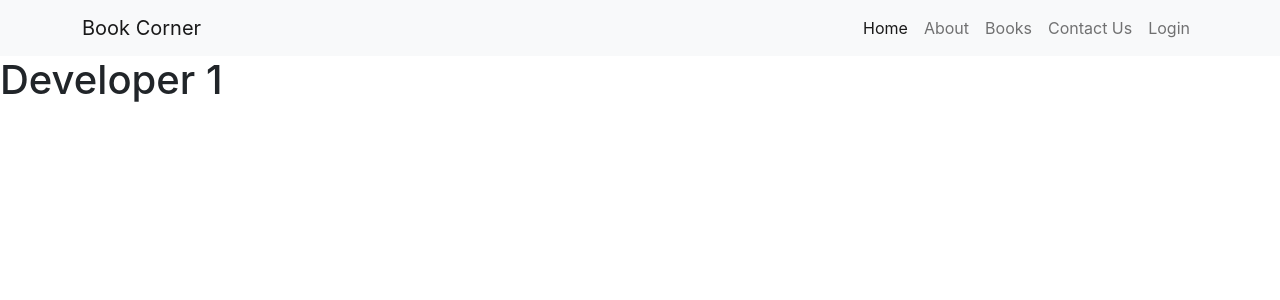
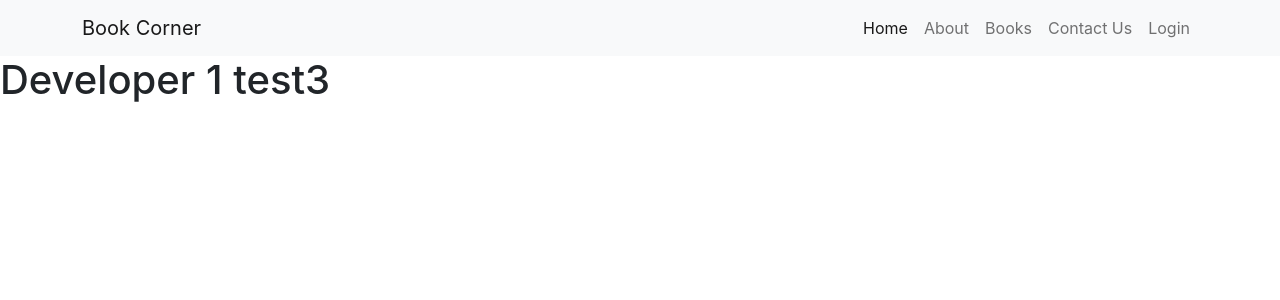
Before and after one commit to hanif365/bookcorner, a React (Create React App) app: page / in a window 1280 px wide. Shown: the top 300 px of the page. Built offline with nearby package versions, Linux system fonts and the light colour scheme.

Commit message:
developer1 test3

```diff
--- a/src/App.js
+++ b/src/App.js
@@ -6,7 +6,7 @@ function App() {
   return (
     <div>
       <Home></Home>
-      <h1>Developer 1</h1>
+      <h1>Developer 1 test3</h1>
     </div>
   );
 }
```
